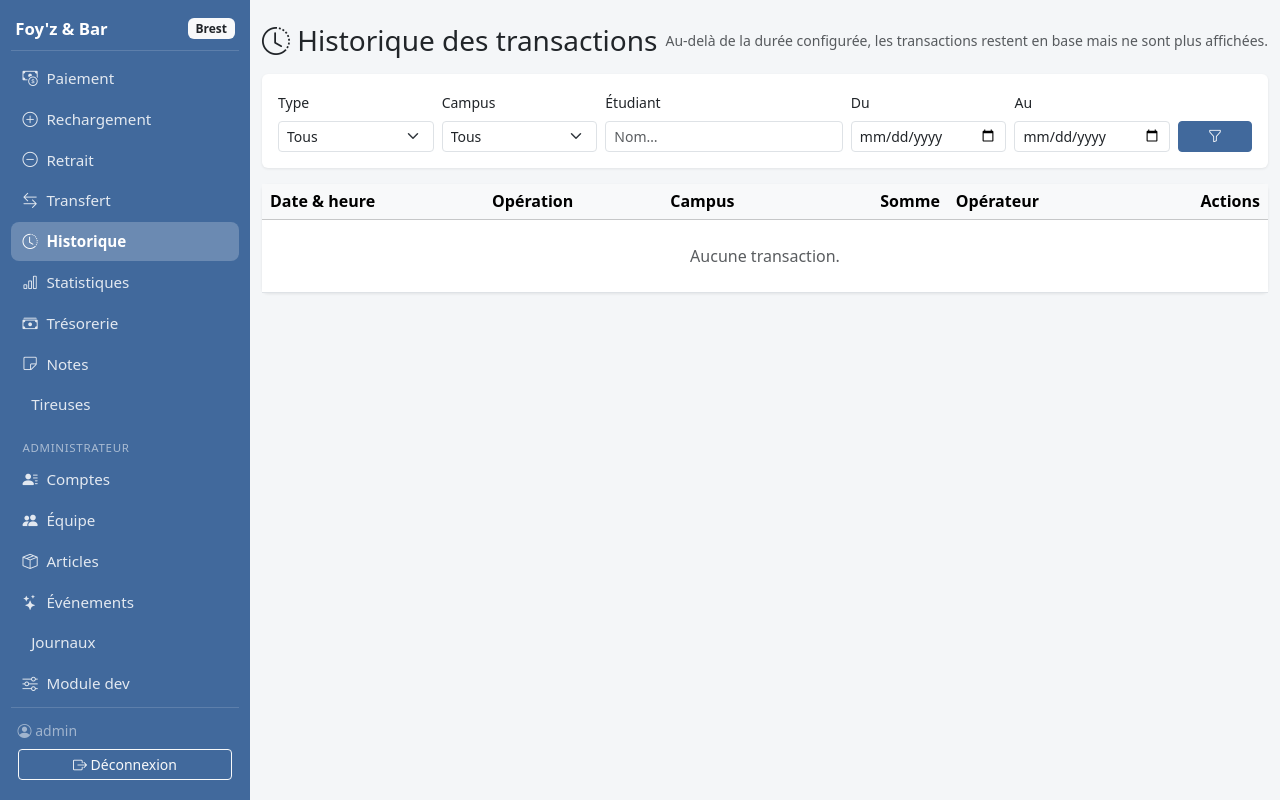
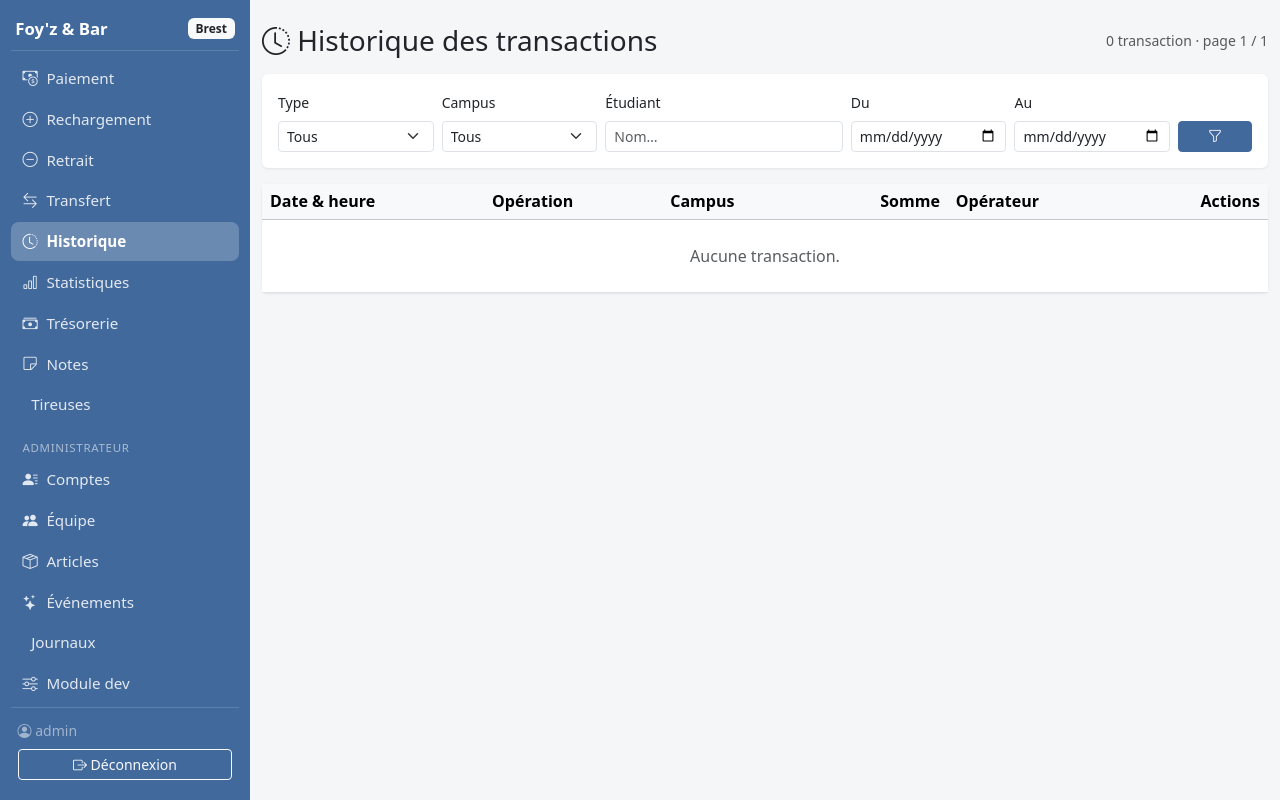
Before and after one commit to pauldebise/plateforme_foyz_bar, a Flask app: page /equipe/historique in a window 1280 px wide. Run offline with Flask 3, Linux system fonts and the light colour scheme; the visitor is signed in with stand-in values (Sample User, id 1); some libraries are stand-ins or nearby versions.

Commit message:
perf: index article_id, pagination, cache et compression
- T-7.2 : index ix_transaction_lines_article_id (modele + revision Alembic
  0002_article_index, reversible) : EXPLAIN avant SCAN -> apres SEARCH
  COVERING INDEX, y compris pour la mise a NULL en cascade ; create_all le
  cree et ensure_schema_upgrades l'ajoute aux bases SQLite existantes
- historique et liste des comptes : pagination 50/page avec compteur et
  liens, plus de troncature silencieuse a 300/200 lignes (R14)
- T-7.3 : Cache-Control public 1 jour sur /static et /uploads, compression
  Brotli/gzip via Flask-Compress (repli gzip), Nginx documente

```diff
--- a/app/__init__.py
+++ b/app/__init__.py
@@ -100,6 +100,14 @@ def ensure_schema_upgrades():
                 conn.execute(text("CREATE INDEX ix_users_name ON users (name)"))
             if "ix_users_username" not in indexes:
                 conn.execute(text("CREATE UNIQUE INDEX IF NOT EXISTS ix_users_username ON users (username)"))
+    if "transaction_lines" in table_columns:
+        indexes = {ix["name"] for ix in inspector.get_indexes("transaction_lines")}
+        if "ix_transaction_lines_article_id" not in indexes:
+            with db.engine.begin() as conn:
+                conn.execute(text(
+                    "CREATE INDEX IF NOT EXISTS ix_transaction_lines_article_id "
+                    "ON transaction_lines (article_id)"
+                ))
 
 
 def _restrict_instance_permissions(app):
@@ -143,6 +151,14 @@ def create_app():
     Path(app.config["UPLOAD_FOLDER"]).mkdir(parents=True, exist_ok=True)
 
     db.init_app(app)
+
+    # Compression des réponses (Brotli puis gzip) : allège CSS/JS/HTML/JSON,
+    # y compris en déploiement Docker sans Nginx devant l'application.
+    from flask_compress import Compress
+
+    Compress(app)
+    app.config.setdefault("COMPRESS_ALGORITHM", ["br", "gzip"])
+    app.config.setdefault("COMPRESS_MIN_SIZE", 500)
 
     from app.models import Setting, User  # noqa: F401
 
@@ -279,10 +295,18 @@ def create_app():
         # setdefault : la route /uploads pose sa propre CSP plus restrictive
         # (default-src 'none') et ne doit pas être écrasée ici.
         response.headers.setdefault("Content-Security-Policy", CSP)
-        # Les pages authentifiées (équipe ou passerelle) ne doivent jamais
-        # rester dans le cache du navigateur (navigation arrière après
-        # déconnexion, poste partagé).
-        if session.get("user_id") or session.get("gateway_event_id"):
+        path = request.path
+        if path.startswith("/static/"):
+            # Assets locaux (Bootstrap, Chart.js…) : cache navigateur explicite,
+            # revalidation par ETag à l'expiration.
+            response.headers["Cache-Control"] = "public, max-age=86400"
+        elif path.startswith("/uploads/"):
+            # Noms de fichiers horodatés (immuables en pratique).
+            response.headers["Cache-Control"] = "public, max-age=86400"
+        elif session.get("user_id") or session.get("gateway_event_id"):
+            # Les pages authentifiées (équipe ou passerelle) ne doivent jamais
+            # rester dans le cache du navigateur (navigation arrière après
+            # déconnexion, poste partagé).
             response.headers["Cache-Control"] = "no-store, private"
         # HSTS uniquement quand l'application est déclarée servie en HTTPS
         # (HTTPS_ONLY=1) ; Cloudflare peut aussi le poser côté périphérie.
--- a/app/models/transaction.py
+++ b/app/models/transaction.py
@@ -42,7 +42,7 @@ class TransactionLine(db.Model):
 
     id: db.Mapped[int] = db.mapped_column(db.Integer, primary_key=True)
     transaction_id: db.Mapped[int] = db.mapped_column(db.ForeignKey("transactions.id", ondelete="CASCADE"), index=True)
-    article_id: db.Mapped[int | None] = db.mapped_column(db.ForeignKey("articles.id", ondelete="SET NULL"), nullable=True)
+    article_id: db.Mapped[int | None] = db.mapped_column(db.ForeignKey("articles.id", ondelete="SET NULL"), nullable=True, index=True)
     article_name: db.Mapped[str] = db.mapped_column(db.String(255))
     article_type: db.Mapped[str] = db.mapped_column(db.String(20), default="biere")
     quantity: db.Mapped[int] = db.mapped_column(db.Integer, default=1)
--- a/app/routes/team.py
+++ b/app/routes/team.py
@@ -217,12 +217,24 @@ def historique():
             query = query.filter(Transaction.contributions.any(Contribution.user_id.in_(ids)))
         else:
             query = query.filter(db.false())
-    rows = query.limit(300).all()
+    try:
+        page = max(1, int(request.args.get("page", 1)))
+    except ValueError:
+        page = 1
+    per_page = 50
+    total = query.order_by(None).count()
+    pages = max(1, (total + per_page - 1) // per_page)
+    page = min(page, pages)
+    rows = query.offset((page - 1) * per_page).limit(per_page).all()
     return render_template(
         "team/historique.html",
         rows=rows,
         filters=request.args,
         describe=T.describe_transaction,
+        page=page,
+        pages=pages,
+        total=total,
+        link_args={k: v for k, v in request.args.items() if k != "page"},
     )
 
 
--- a/app/templates/team/historique.html
+++ b/app/templates/team/historique.html
@@ -3,7 +3,7 @@
 {% block content %}
 <div class="d-flex justify-content-between align-items-center mb-3">
   <h1 class="h3 mb-0"><i class="bi bi-clock-history"></i> Historique des transactions</h1>
-  <span class="text-muted small">Au-delà de la durée configurée, les transactions restent en base mais ne sont plus affichées.</span>
+  <span class="text-muted small">{{ total }} transaction{{ 's' if total > 1 }} · page {{ page }} / {{ pages }}</span>
 </div>
 
 <form class="card mb-3">
@@ -87,6 +87,25 @@
       </tbody>
     </table>
   </div>
+  {% if pages > 1 %}
+  <div class="card-footer d-flex justify-content-center">
+    <nav>
+      <ul class="pagination pagination-sm mb-0">
+        <li class="page-item {{ 'disabled' if page <= 1 }}">
+          <a class="page-link" href="{{ url_for('team.historique', page=page - 1, **link_args) }}"><i class="bi bi-chevron-left"></i></a>
+        </li>
+        {% for p in range(1, pages + 1) %}
+        <li class="page-item {{ 'active' if p == page }}">
+          <a class="page-link" href="{{ url_for('team.historique', page=p, **link_args) }}">{{ p }}</a>
+        </li>
+        {% endfor %}
+        <li class="page-item {{ 'disabled' if page >= pages }}">
+          <a class="page-link" href="{{ url_for('team.historique', page=page + 1, **link_args) }}"><i class="bi bi-chevron-right"></i></a>
+        </li>
+      </ul>
+    </nav>
+  </div>
+  {% endif %}
 </div>
 
 <div class="modal fade" id="cancel-modal" tabindex="-1">
--- a/requirements.txt
+++ b/requirements.txt
@@ -5,6 +5,10 @@ alembic==1.20.0
 python-dotenv==1.2.3
 gunicorn==26.2.0
 
+# Compression des réponses (gzip + Brotli si la bibliothèque est présente)
+Flask-Compress==1.17
+brotli==1.2.0
+
 # Vérification des mots de passe legacy (bcrypt) importés par la migration
 bcrypt==5.0.0
 
```
Also changed, not shown: app/routes/admin.py (+21 -3 lines), app/templates/admin/comptes.html (+19 -0 lines), migrations/versions/0002_article_index.py (added, +34 -0 lines).
